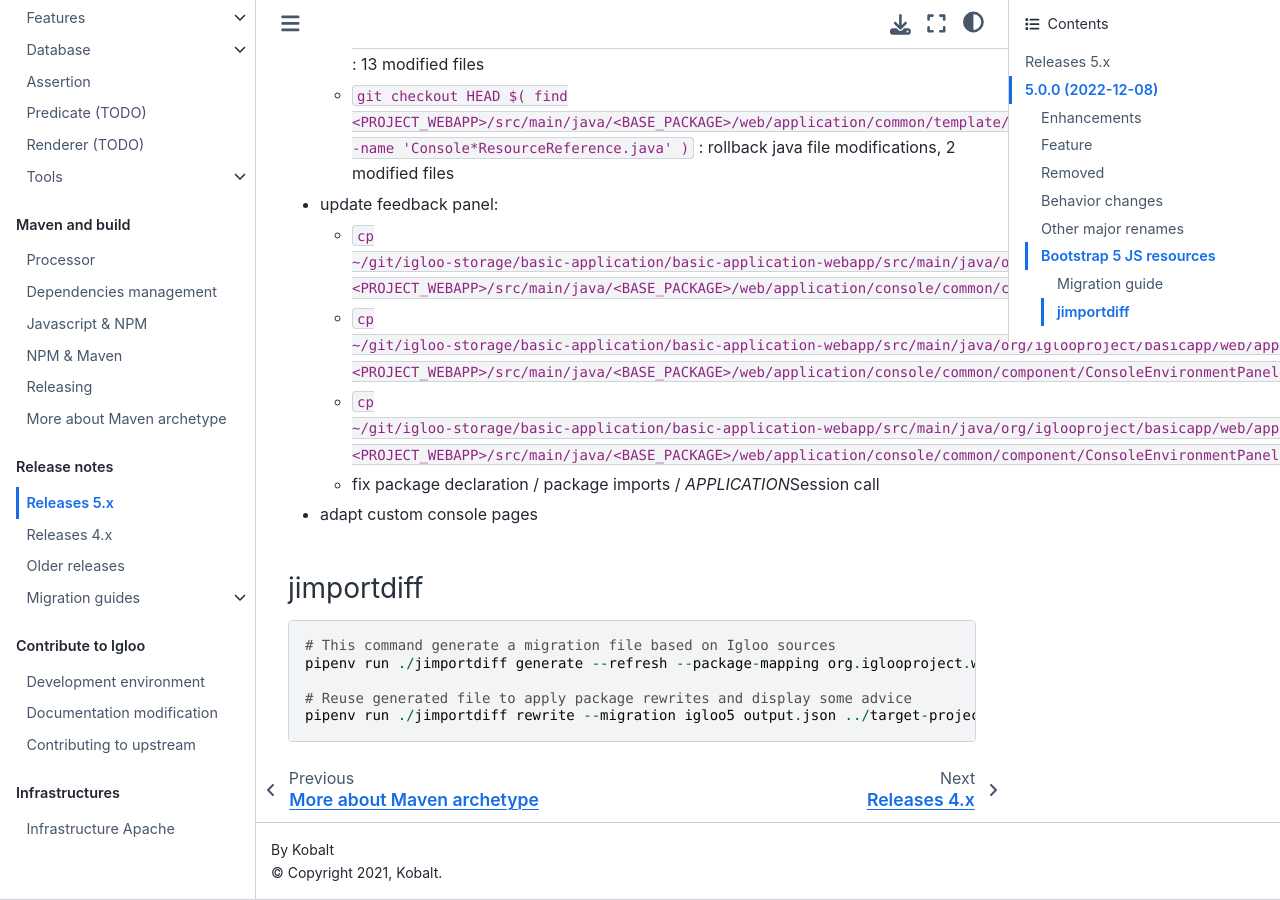
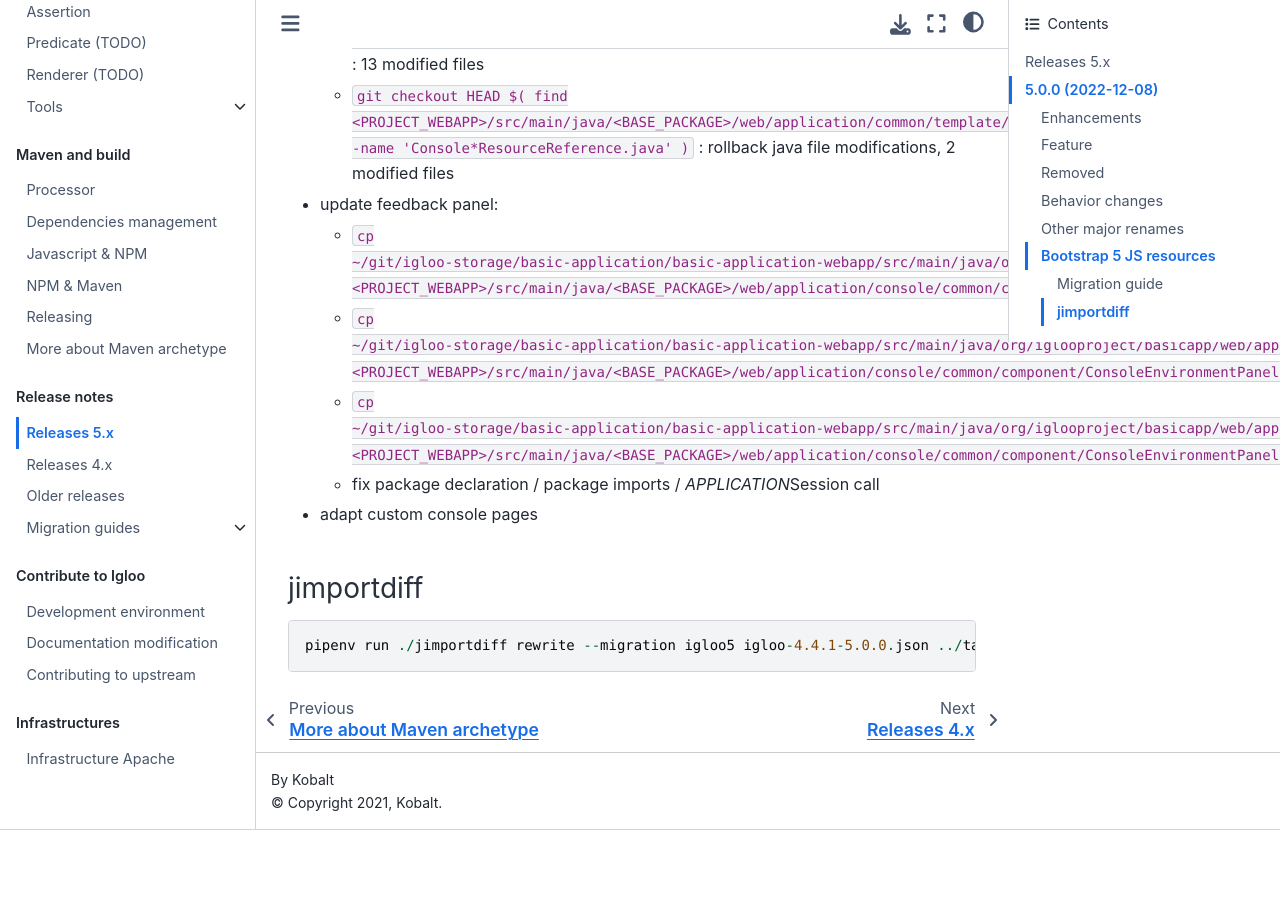
Before and after one commit to igloo-project/igloo-doc, a Sphinx documentation site: the page built from source/release-notes/releases-5.x.md, in a window 1280 px wide and 900 px high, scrolled down 4183 px. Built offline with Sphinx 7.4.7 and the Sphinx Book theme 1.1.4, drawn with Linux system fonts in a browser that asks for light colours; after the commit the page ends 5013 px from its top, so only the background shows below that.

Commit message:
jimportdiff documentation

````diff
--- a/source/release-notes/releases-5.x.md
+++ b/source/release-notes/releases-5.x.md
@@ -162,9 +162,5 @@
 ### jimportdiff
 
 ```
-# This command generate a migration file based on Igloo sources
-pipenv run ./jimportdiff generate --refresh --package-mapping org.iglooproject.wicket.more.markup.html.template.js.bootstrap:igloo.bootstrap4 ../igloo-parent ../igloo-bootstrap5/
-
-# Reuse generated file to apply package rewrites and display some advice
-pipenv run ./jimportdiff rewrite --migration igloo5 output.json ../target-project
+pipenv run ./jimportdiff rewrite --migration igloo5 igloo-4.4.1-5.0.0.json ../target-project
 ```
````
Also changed, not shown: source/maven/jimportdiff.md (added, +22 -0 lines).
